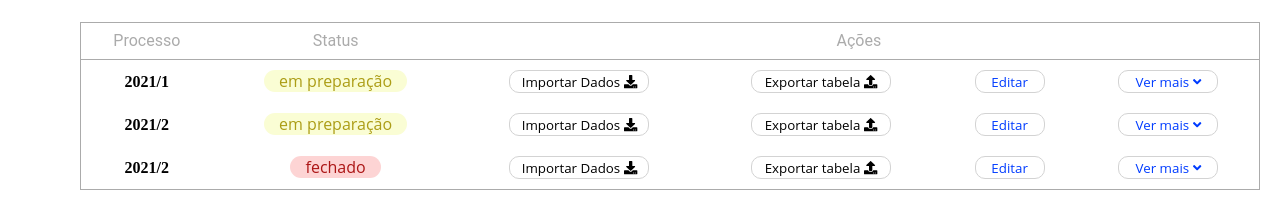
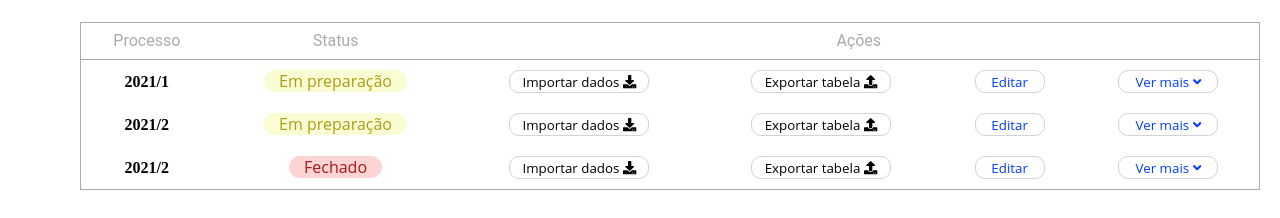
Before and after one commit to aceleradora-TW/acelera-mais-front, a React (Create React App) app: page /hiring-process in a window 1280 px wide. Shown: the part 194-412 px from the top of the page. Built offline with nearby package versions, Linux system fonts and the light colour scheme.

Commit message:
style(lista de processo seletivo): @Biamah @ErickCardoso007 @leonardogomesp
BREAKING CHANGE: #9

```diff
--- a/src/components/hiring-process-list/index.js
+++ b/src/components/hiring-process-list/index.js
@@ -6,19 +6,15 @@ import { faAngleDown, faDownload, faUpload } from '@fortawesome/free-solid-svg-i
 
 export const ProcessList = ({ processes }) => {
   const handleImport = () => {
-    console.log('Clicado no importar dados')
   }
 
   const handleExport = () => {
-    console.log('clicado no export dados')
   }
 
   const handleEdit = () => {
-    console.log('Clicado no editar')
   }
 
   const handleExpand = () => {
-    console.log('Clicado no veja mais')
   }
 
   return (
@@ -41,7 +37,7 @@ export const ProcessList = ({ processes }) => {
                    endDate={process.endDate}
                 />
               </td>
-              <td><Button icon={faDownload} classe="button-import" text="Importar Dados" onClick={handleImport}/></td>
+              <td><Button icon={faDownload} classe="button-import" text="Importar dados" onClick={handleImport}/></td>
               <td><Button icon={faUpload} classe="button-import" text="Exportar tabela" onClick={handleExport} /></td>
               <td><Button classe="button-edit" text="Editar" onClick={handleEdit} /></td>
               <td><Button icon={faAngleDown} classe="button-expend" text="Ver mais" onClick={handleExpand} /></td>
--- a/src/components/status/index.js
+++ b/src/components/status/index.js
@@ -2,7 +2,7 @@ import React from 'react'
 import './status.css'
 
 export const Status = ({ startDate, endDate }) => {
-  let label = 'fechado'
+  let label = 'Fechado'
   let classNameStatus = 'status-close'
   const currentDate = Date.now()
   const startDateTime = new Date(startDate)
@@ -12,11 +12,11 @@ export const Status = ({ startDate, endDate }) => {
   const statusOpened = currentDate >= startDateTime && currentDate < endDateTime
 
   if (statusPreparation) {
-    label = 'em preparação'
+    label = 'Em preparação'
     classNameStatus = 'status-preparation'
   }
   if (statusOpened) {
-    label = 'aberto'
+    label = 'Aberto'
     classNameStatus = 'status-open'
   }
   return (
--- a/src/pages/hiring-process/index.js
+++ b/src/pages/hiring-process/index.js
@@ -26,7 +26,6 @@ const HiringProcessPage = () => {
   ]
 
   const handleSubmit = () => {
-    console.log('fui clicado')
   }
 
   return (
```
